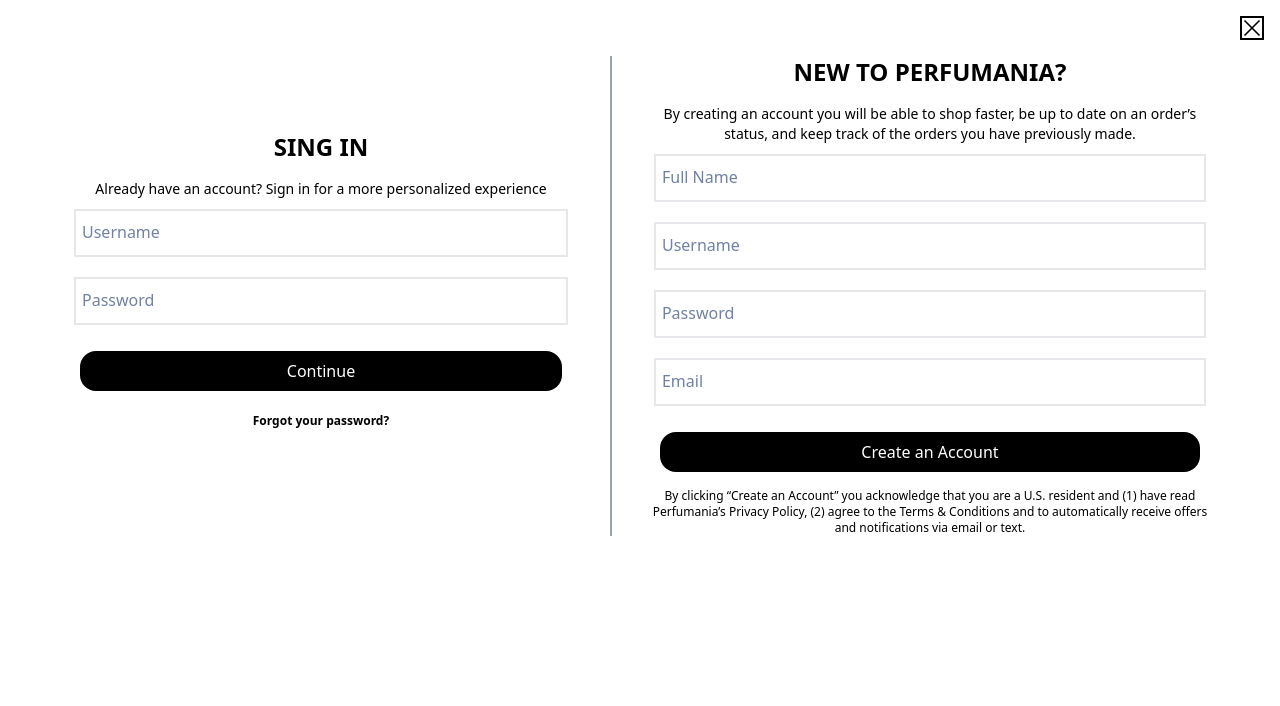
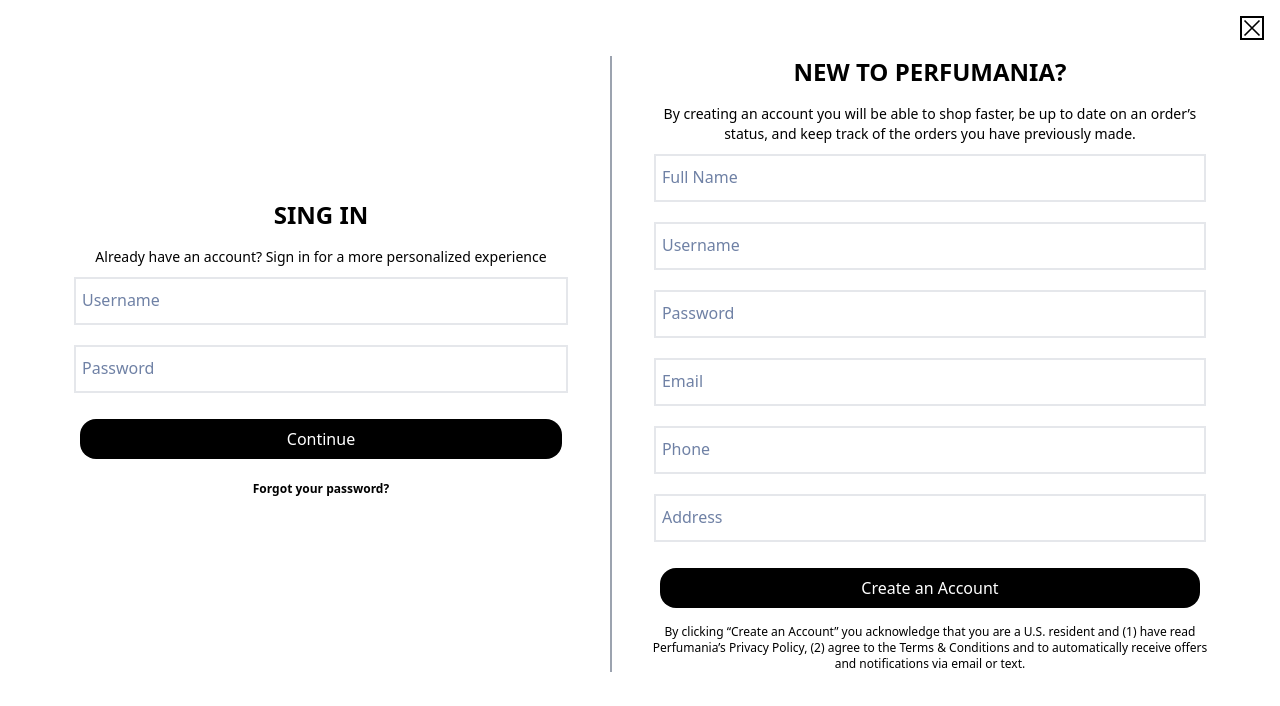
Before and after one commit to tutuananh975/Perfume-app, a React (Create React App) app: page /#/customeraccount in a window 1280 px wide. Shown: the top 706 px of the page. Built offline with nearby package versions, Linux system fonts and the light colour scheme; no server answers.

Commit message:
update login

```diff
--- a/package.json
+++ b/package.json
@@ -26,6 +26,7 @@
     "react-scripts": "5.0.1",
     "react-slick": "^0.29.0",
     "react-stars": "^2.2.5",
+    "react-toastify": "^9.1.1",
     "slick-carousel": "^1.8.1",
     "swiper": "^9.0.5",
     "typescript": "^4.9.5",
--- /dev/null
+++ b/src/hooks/useFetch.tsx
@@ -0,0 +1,44 @@
+import { useState, useEffect } from "react";
+import { toast } from 'react-toastify';
+
+interface UseFetchProps {
+    method?: string;
+    body?: object;
+}
+
+interface UseFetchReturn {
+    data: any;
+    loadding: boolean;
+    error: any;
+}
+
+const useFetch = (url: string, { method = "GET", body }: UseFetchProps = {}) : UseFetchReturn => {
+    const [data, setData] = useState<any>(null);
+    const [loadding, setLoading] = useState<boolean>(true);
+    const [error, setError] = useState<any>(null);
+
+    useEffect(() => {
+        const fetchData = async () => {
+            try {
+                const options = {
+                    method,
+                    headers: { 'Content-Type': 'application/json' },
+                    body: body ? JSON.stringify(body) : undefined
+                }
+                const response = await fetch(url, options);
+                const jsonData = await response.json();
+                setData(jsonData);
+                setLoading(false);
+            } catch (error) {
+                // return
+                setError(error);
+                setLoading(true);
+            }
+        }
+        fetchData()
+    }, [url, method, body])
+
+    return {data, loadding, error}
+}
+
+export default useFetch;
--- a/src/hooksdd/useFetch.tsx
+++ /dev/null
@@ -1,22 +0,0 @@
-import axios from 'axios'
-import {useEffect, useState} from 'react'
-
-export const useFetch = (url:string) => {
-
-  const [data, setData] = useState(null)
-  const [loadding, setLoadding] = useState(false)
-  const [error, setError] = useState(null)
-
-  useEffect (()=>{
-    setLoadding(true)
-    axios.get(url).then((response)=>{
-      setData(response.data)
-    })
-    .catch((err)=>{setError(err)})
-    .finally(()=>{
-      setLoadding(false)
-    })
-  },[url])
-
-  return {data, loadding, error}
-}
--- a/src/hooksdd/usePost.tsx
+++ /dev/null
@@ -1,24 +0,0 @@
-import axios from 'axios'
-import {useEffect, useState} from 'react'
-
-
-export const usePost = (url:string,values:any) => {
-
-  const [data, setData] = useState(null)
-  const [loadding, setLoadding] = useState(false)
-  const [error, setError] = useState(null)
-  const [pendding, setPendding] = useState(false)
-
-  useEffect (()=>{
-    setLoadding(true)
-    axios.post(url,values).then((response)=>{
-      setData(response.data)
-    })
-    .catch((err)=>{setError(err)})
-    .finally(()=>{
-      setLoadding(false)
-    })
-  },[url,values])
-
-  return {data, loadding, error}
-}
--- a/src/pages/Customeraccount/components/CreateAcc.tsx
+++ b/src/pages/Customeraccount/components/CreateAcc.tsx
@@ -1,7 +1,9 @@
-import { FC, useState } from "react";
+import { FC, useEffect, useState } from "react";
 import { Formik, Form, Field, ErrorMessage} from "formik";
 import * as Yup from 'yup';
-import { usePost } from "../../../hooksdd/usePost";
+import useFetch from "../../../hooks/useFetch";
+import 'react-toastify/dist/ReactToastify.css';
+import { toast, ToastContainer } from "react-toastify";
 
 
 interface newUser{
@@ -9,22 +11,45 @@
     UserName: string,
     PassWord: string,
     email: string,
+    phone: string,
+    address: string,
 }
+
+interface newValueAcc{
+    FullName: string,
+    UserName: string,
+    PassWord: string,
+    email: string,
+    phone: string,
+    address: string
+    cart:[]
+}
+
+
 
 
 const CreateAcc:FC = () => {
 
     const [newValue, setNewValue] = useState<newUser>()
-    const [value, setdata] = useState<newUser>()
+    const [valueAcc, setvaluesAcc] = useState<newValueAcc>()
+    const [method, setMethod] = useState<any> ("GET")
+
+    const {data} = useFetch("https://6367c751edc85dbc84db8620.mockapi.io/ManagerAccount",{
+        method: method,
+        body: valueAcc
+      })
 
     return (
-        <div>
+    <div>
+        <ToastContainer/>
     <Formik
         initialValues = {{
             FullName:"",
             UserName: "",
             PassWord: "",
             email: "",
+            phone:  "",
+            address: ""
         }}
         validationSchema = {Yup.object({
             FullName: Yup.string()
@@ -38,6 +63,12 @@
             email: Yup.string()
                 .required("Please fill Email field")
                 .email("Please fill in the correct email"),
+            phone: Yup.string()
+                .max(10, "Phone must less than or equal 10 charactes")
+                .required("Please fill Phone field"),
+            address: Yup.string()
+                .required("Please fill Address field"),
+
         })}
         validate={(valueChange:newUser)=>{
             setNewValue(valueChange)
@@ -45,9 +76,18 @@
         validateOnChange={false}
 
         onSubmit={(values:newUser)=>{
-            setdata(values)
+            const dataAcc:newValueAcc = ({...values,cart:[]})
+            setvaluesAcc(dataAcc)
+            const isExi = data.some((elemen:any)=>{
+                if(elemen.UserName===dataAcc?.UserName)
+                return true
+        })
+            if(isExi){
+               toast.error("Tài khoản đã tồn tại")
+            }else{
+                setMethod("POST")
+            }
         }}
-
     >
         <Form>
         <div>
@@ -73,6 +113,16 @@
                 <Field id='email' type="text" name="email" className=" w-full border-2 pt-4 pl-2 pb-1  inputAcc"/>
                 <ErrorMessage name="email" render={msg => <div className="errMessage">{msg}</div>}/>
             </div>
+            <div className="input-container">
+                <label htmlFor="phone" className={newValue?.phone && "label"}>Phone</label>
+                <Field id='phone' type="number" name="phone" className=" w-full border-2 pt-4 pl-2 pb-1  inputAcc"/>
+                <ErrorMessage name="phone" render={msg => <div className="errMessage">{msg}</div>}/>
+            </div>
+            <div className="input-container">
+                <label htmlFor="address" className={newValue?.address && "label"}>Address</label>
+                <Field id='address' type="address" name="address" className=" w-full border-2 pt-4 pl-2 pb-1  inputAcc"/>
+                <ErrorMessage name="address" render={msg => <div className="errMessage">{msg}</div>}/>
+            </div>
             <div className='px-4'>
                 <button className="bg-black text-white w-full my-4 py-2 rounded-2xl" type="submit" >Create an Account </button>
             </div>
@@ -80,7 +130,6 @@
             </div>
         </Form>
     </Formik>
-
     </div>
     )
 }
--- a/src/pages/HomePage/components/testFetch.tsx
+++ /dev/null
@@ -1,24 +0,0 @@
-import { METHODS } from 'http'
-import React from 'react'
-import {useFetch} from '../../../hooksdd/useFetch'
-
-// interface Post {
-//   userId: number
-//   id: number
-//   title: string
-//   body: string
-// }
-
-const TestFetch = () => {
-\
-])
-
-
-  return (
-    <div>
-      {/* <button onClick={handlePost}></button> */}
-    </div>
-  )
-}
-
-export default TestFetch
```
Also changed, not shown: 1 other file (tests, documents, lock files or other folders).
